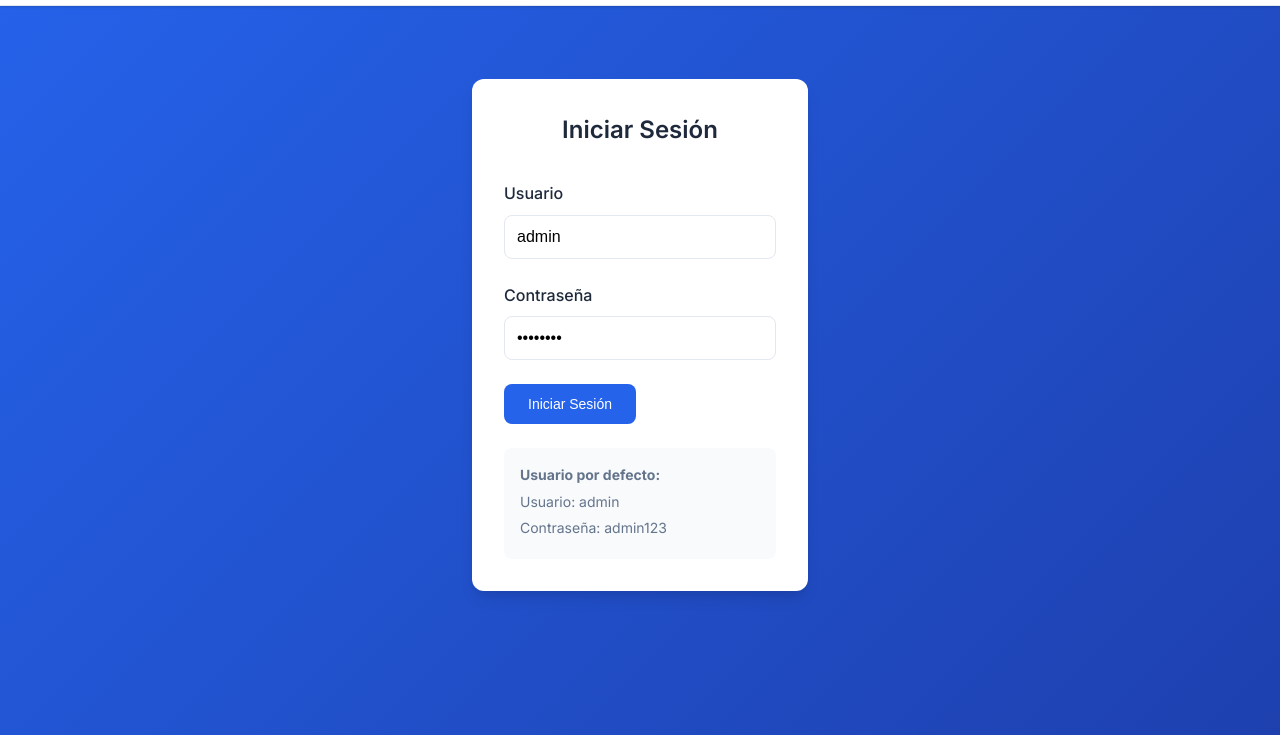
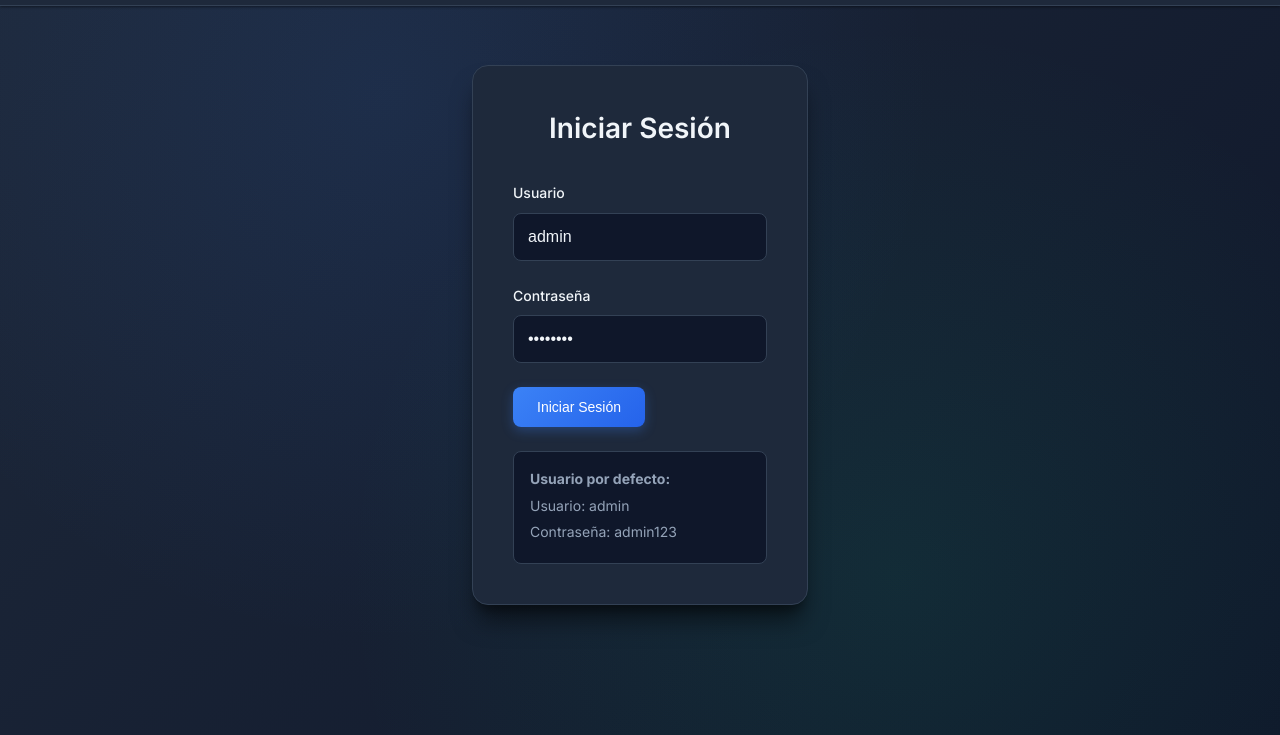
Before and after one commit to LKoshac/blackboxai-1756134328897, a plain HTML site: page frontend/index.html in a window 1280 px wide. Shown: the part 65-800 px from the top of the page. Drawn offline with Linux system fonts and the light colour scheme.

Commit message:
Add frontend/index.html 1756135514848

```diff
--- a/frontend/index.html
+++ b/frontend/index.html
@@ -5,7 +5,7 @@
     <meta name="viewport" content="width=device-width, initial-scale=1.0">
     <title>Gestión de Negocios</title>
     <link href="https://fonts.googleapis.com/css2?family=Inter:wght@300;400;500;600;700&display=swap" rel="stylesheet">
-    <link rel="stylesheet" href="styles/main.css">
+    <link rel="stylesheet" href="styles/dark-theme.css">
 </head>
 <body>
     <div id="app">
```
